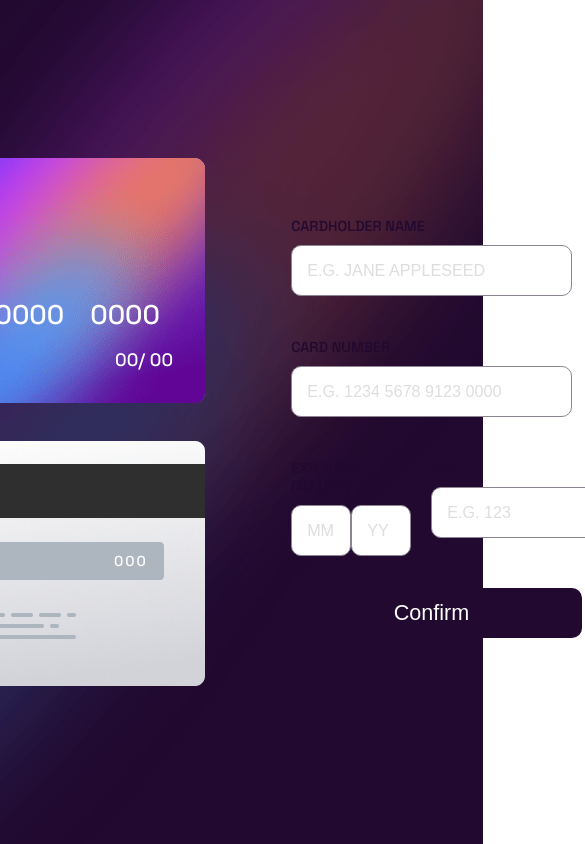
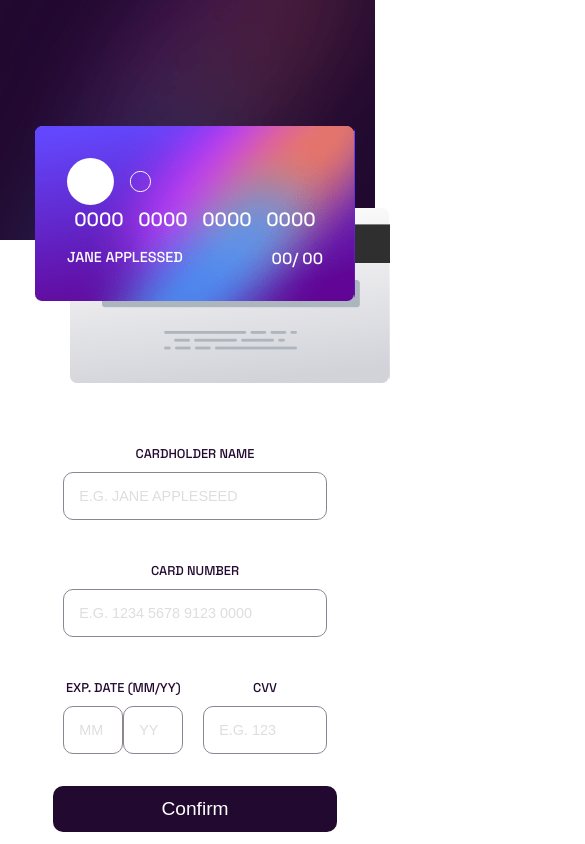
Before and after one commit to Maliklar/interactive-card-details-form-main, a plain HTML site: page index.html in a window 390 px wide. Shown: the top 844 px of the page, 585 px wide, since content can reach past the window. Drawn offline with Linux system fonts and the light colour scheme.

Commit message:
submit 1

```diff
--- a/styles.css
+++ b/styles.css
@@ -134,6 +134,8 @@ label{
 .form-input{
     display: flex;
     flex-direction: column;
+    align-items: center;
+    justify-content: center;
     margin: 10px;
     gap: 10px;
 }
@@ -142,6 +144,7 @@ input[type="text"] {
     border: solid var(--DarkGrayishViolet) 1px;
     border-radius: 10px;
     padding: 15px;
+    width: 100%;
 }
 
 input[type="text"]::placeholder {
@@ -155,8 +158,50 @@ button{
     padding: 12px 18px;
     font-size: 1.2rem;
 }
-@media screen and (max-width: 600px) {
+@media screen and (max-width: 990px) {
+    body{
+        background-image: url(./images/bg-main-mobile.png);
+    }
     .mobile {
        display: block;
     }
+    .main-view{
+        flex-direction: column;
+    }
+    .left{
+        gap: 0px;
+        width: 100%;
+        height: 420px;
+        align-items: center;
+        justify-content: center;
+
+    }
+    #card-back {
+        z-index: -1;
+       margin-top: -24%;
+    }
+    #card-front{
+        margin-top: 100px;
+
+    }
+
+
+
+
+    .card-container {
+        width: 320px;
+        height: 175px;
+        background-size: contain;
+
+    }
+    #card-number {
+    font-size: 1.2rem;
+        display: flex;
+        justify-content: space-around;
+        width: 100%;
+    }
+    :root{
+        font-size: 16px;
+    }
+
 }
```
